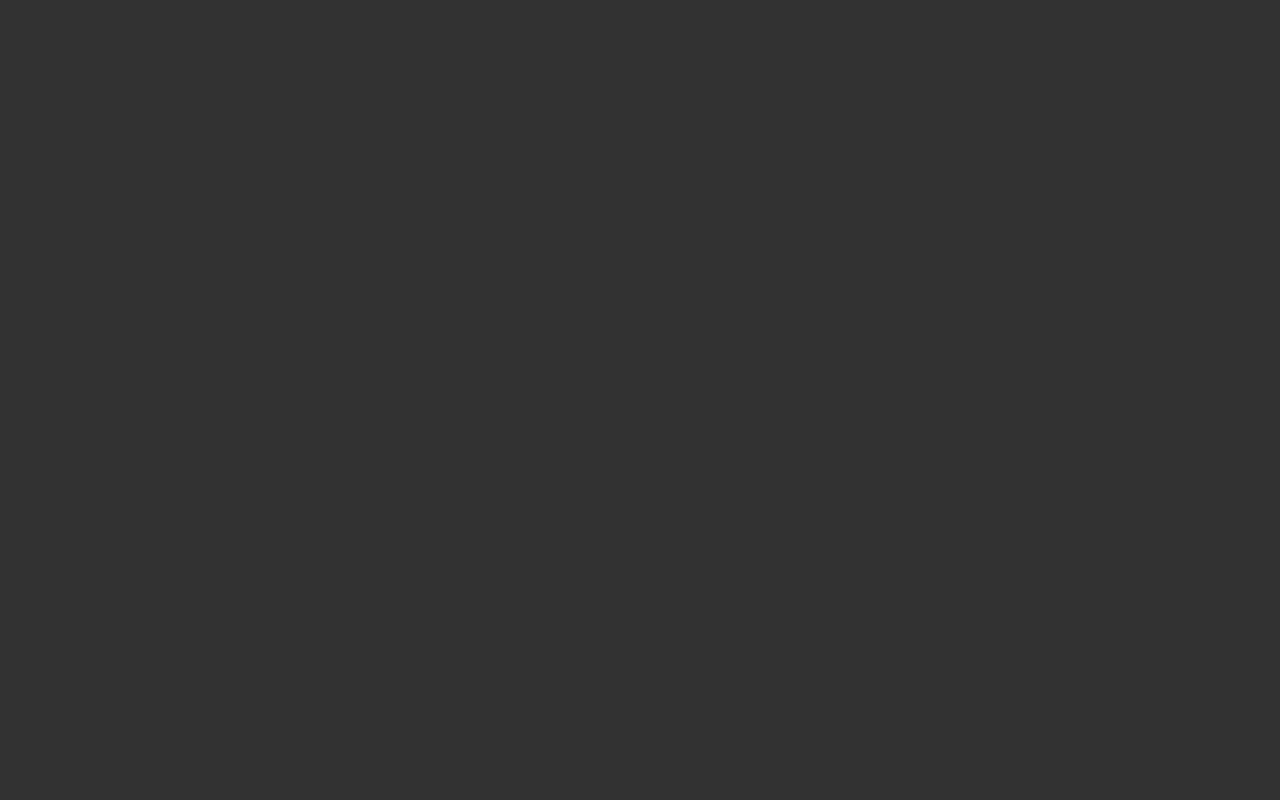
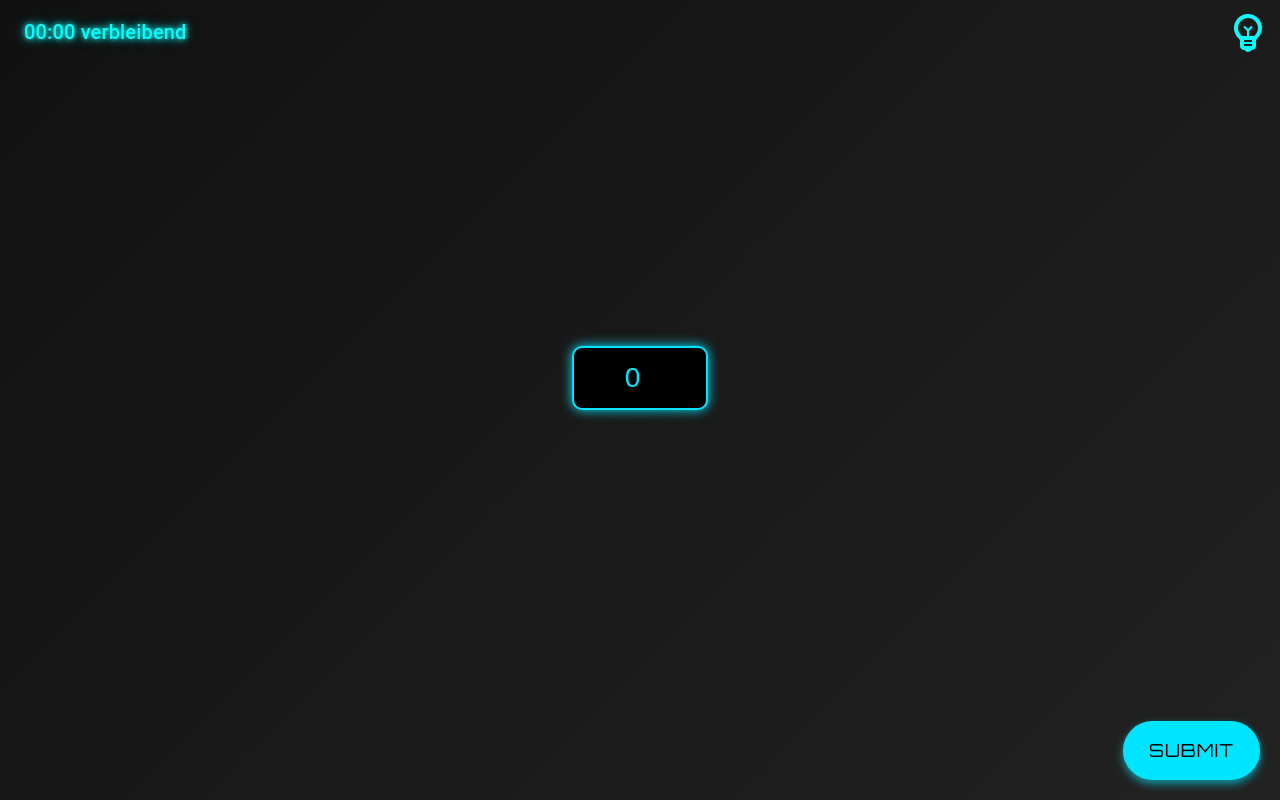
Before and after one commit to aan147257/escape-game, a React (Create React App) app: page /2 in a window 1280 px wide. Before the commit this address had no page. Built offline with nearby package versions, Linux system fonts and the light colour scheme.

Commit message:
Fügt das Quiz 2 anhand ihren Anforderungen hinzu

```diff
--- a/src/App.tsx
+++ b/src/App.tsx
@@ -2,6 +2,7 @@ import React from 'react';
 import {BrowserRouter, Route, Routes} from "react-router-dom";
 import {TimerProvider} from "./TimerContext";
 import Quiz1 from "./components/pages/Quiz1";
+import Quiz2 from "./components/pages/Quiz2Page";
 import Home from "./components/pages/Home";
 import Quiz4 from "./components/pages/Quiz4Page";
 import Quiz3 from "./components/pages/Quiz3Page";
@@ -16,6 +17,7 @@ function App() {
             <Routes>
               <Route path={"/"} element={<Home/>}></Route>
                 <Route path={"/1"} element={<Quiz1/>}></Route>
+                <Route path={"/2"} element={<Quiz2/>}></Route>
                 <Route path={"/3"} element={<Quiz3/>}></Route>
                 <Route path={"/4"} element={<Quiz4/>}></Route>
                 <Route path={"/7"} element={<Quiz7/>}></Route>
--- a/src/components/molecules/ColorGrid.tsx
+++ b/src/components/molecules/ColorGrid.tsx
@@ -23,7 +23,7 @@ const ColorGrid = () => {
     const checkOrder = () => {
         if (JSON.stringify(colors.map((item) => item.color)) === JSON.stringify(correctOrder)) {
             alert('✔️ Richtig! Du hast die Farben in der richtigen Reihenfolge gesetzt.');
-            navigate('/3');
+            navigate('/2');
         } else {
             alert('❌ Falsch! Versuche es noch einmal.');
         }
--- /dev/null
+++ b/src/components/pages/Quiz2Page.css
@@ -0,0 +1,9 @@
+.quiz2-page {
+    background: linear-gradient(135deg, #111, #222);
+    min-height: 100vh;
+    flex-direction: column;
+    align-items: center;
+    justify-content: center;
+    text-align: center;
+    position: relative;
+}
--- /dev/null
+++ b/src/components/pages/Quiz2Page.tsx
@@ -0,0 +1,90 @@
+import React, {useState} from 'react';
+import {Box, Button} from "@mui/material";
+import QuizHeader from "../molecules/QuizHeader";
+import {useNavigate} from "react-router-dom";
+import "./Quiz2Page.css";
+
+function Quiz2() {
+    const [inputValue, setInputValue] = useState<number>(0);
+    const navigate = useNavigate();
+
+    const handleChange = (event: React.ChangeEvent<HTMLInputElement>) => {
+        const value = parseInt(event.target.value, 10);
+        if (!isNaN(value)) {
+            setInputValue(value);
+        }
+    };
+
+    const isCorrect = inputValue === 21;
+
+    return (
+        <Box className="quiz2-page">
+            <QuizHeader dialogPopupContent={"🌈"}/>
+
+            <Box
+                sx={{
+                    marginBottom: "40px",
+                }}
+            >
+                <input
+                    type="number"
+                    min="0"
+                    max="25"
+                    step="1"
+                    value={inputValue}
+                    onChange={handleChange}
+                    onKeyDown={(e) => e.preventDefault()} // Tastatur-Eingabe blockieren
+                    style={{
+                        fontSize: "28px",
+                        padding: "14px 24px",
+                        borderRadius: "10px",
+                        border: "2px solid #00E5FF",
+                        backgroundColor: "black",
+                        color: "#00E5FF",
+                        textAlign: "center",
+                        appearance: "none",
+                        WebkitAppearance: "none",
+                        MozAppearance: "textfield",
+                        boxShadow: "0 0 12px #00E5FF",
+                        outline: "none",
+                        marginTop: "22%",
+                    }}
+                />
+            </Box>
+
+            <Button
+                onClick={() => {
+                    if (isCorrect) navigate("/3");
+                }}
+                className="submit-button"
+                sx={{
+                    position: "absolute",
+                    bottom: "20px",
+                    right: "20px",
+                    backgroundColor: "#00E5FF",
+                    color: "black",
+                    fontFamily: "'Orbitron', sans-serif",
+                    fontSize: "18px",
+                    textTransform: "uppercase",
+                    letterSpacing: "1px",
+                    padding: "12px 24px",
+                    borderRadius: "50px",
+                    boxShadow: "0px 4px 8px rgba(0, 229, 255, 0.6)",
+                    border: "2px solid #00E5FF", // Neon-Linie für Tron
+                    "&:hover": {
+                        backgroundColor: "#00B8D4",
+                        boxShadow: "0 0 12px rgba(0, 229, 255, 0.8)",
+                    },
+                    transition: "background-color 0.3s ease, transform 0.3s ease, box-shadow 0.3s ease",
+                    "&:active": {
+                        transform: "scale(0.95)", // Leichter Klick-Effekt
+                    }
+                }}
+            >
+                Submit
+            </Button>
+        </Box>
+    );
+}
+
+export default Quiz2;
```
